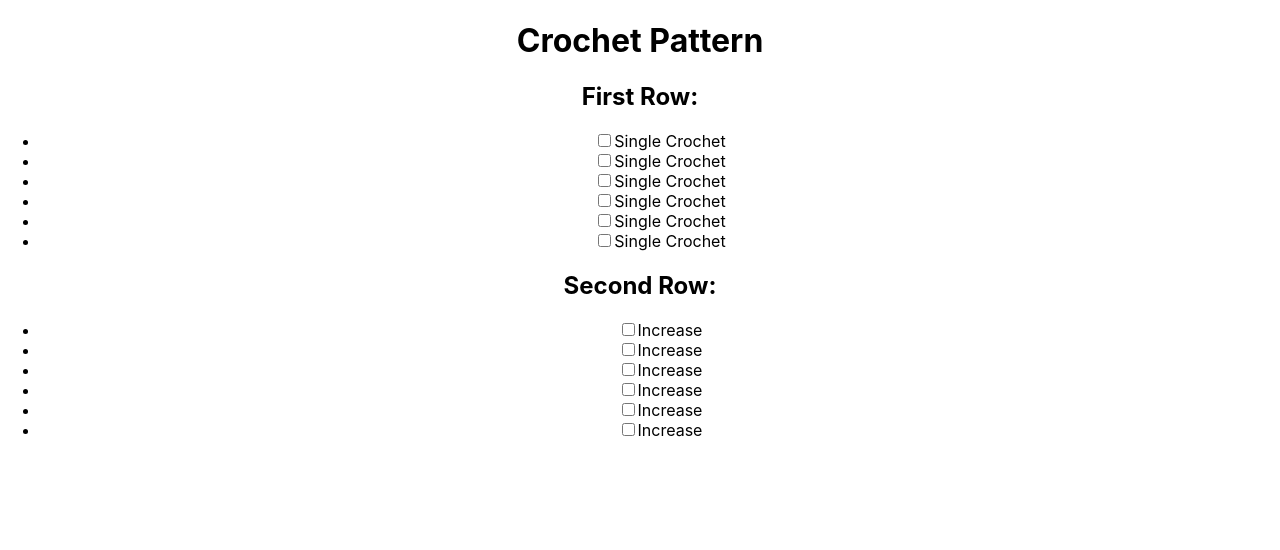
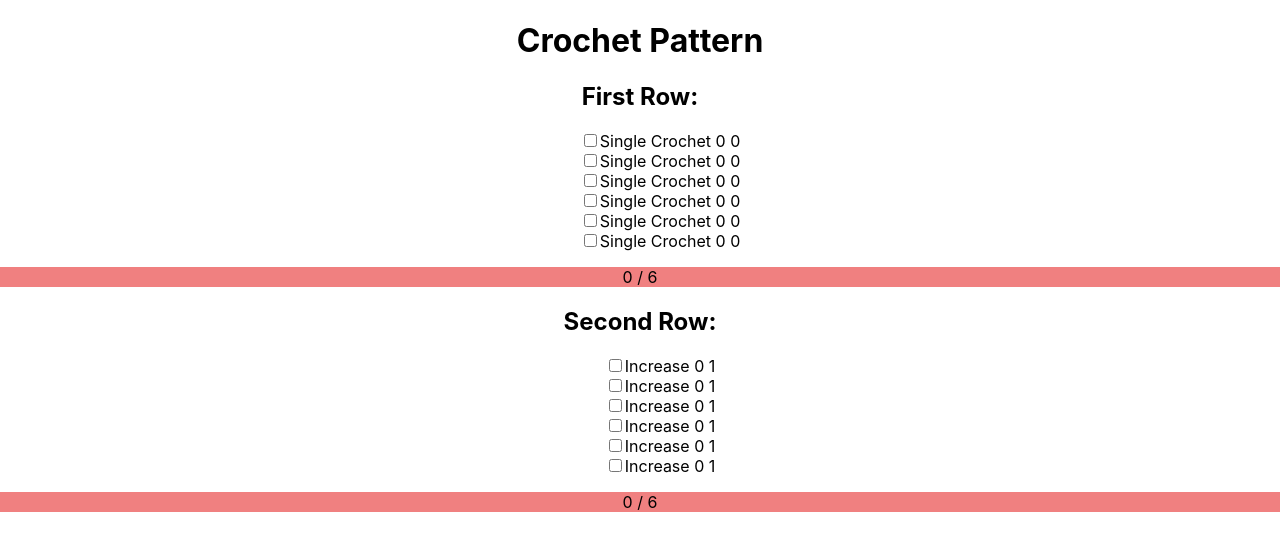
Before and after one commit to Chorwhat/crochet-app, a React (Create React App) app: page / in a window 1280 px wide. Shown: the top 550 px of the page. Built offline with nearby package versions, Linux system fonts and the light colour scheme.

Commit message:
adds row progress counter with css coloring
now each row has a progress div at the bottom of it

```diff
--- a/src/App.css
+++ b/src/App.css
@@ -6,6 +6,24 @@
   display: flex;
 }
 
+.incomplete {
+  background-color: lightcoral;
+  display: flex;
+  justify-content: center;
+  width: auto;
+  height: auto;
+}
+
+.complete {
+  background-color: greenyellow;
+  display: flex;
+  justify-content: center;
+  width: auto;
+  height: auto;
+}
+ul {
+  list-style-type: none;
+ }
 
 
 .App-logo {
--- a/src/components/Pattern.js
+++ b/src/components/Pattern.js
@@ -4,20 +4,20 @@ import Row from './Row';
 
 const pattern = [
   [
-  { id: 0, stitchType: 'Single Crochet', complete: false },
-  { id: 1, stitchType: 'Single Crochet', complete: false },
-  { id: 2, stitchType: 'Single Crochet', complete: false},
-  { id: 3, stitchType: 'Single Crochet', complete: false },
-  { id: 4, stitchType: 'Single Crochet', complete: false },
-  { id: 5, stitchType: 'Single Crochet', complete: false},
+  { id: 0, stitchType: 'Single Crochet', rowCount: 0, value: 0, complete: false },
+  { id: 1, stitchType: 'Single Crochet', rowCount: 0, value: 0, complete: false },
+  { id: 2, stitchType: 'Single Crochet', rowCount: 0, value: 0, complete: false},
+  { id: 3, stitchType: 'Single Crochet', rowCount: 0, value: 0, complete: false },
+  { id: 4, stitchType: 'Single Crochet', rowCount: 0, value: 0, complete: false },
+  { id: 5, stitchType: 'Single Crochet', rowCount: 0, value: 0, complete: false},
     ],
     [
-  { id: 0, stitchType: 'Increase', complete: false },
-  { id: 1, stitchType: 'Increase', complete: false },
-  { id: 2, stitchType: 'Increase', complete: false},
-  { id: 3, stitchType: 'Increase', complete: false },
-  { id: 4, stitchType: 'Increase', complete: false },
-  { id: 5, stitchType: 'Increase', complete: false},
+  { id: 0, stitchType: 'Increase', rowCount: 0, value: 1, complete: false },
+  { id: 1, stitchType: 'Increase', rowCount: 0, value: 1, complete: false },
+  { id: 2, stitchType: 'Increase', rowCount: 0, value: 1, complete: false},
+  { id: 3, stitchType: 'Increase', rowCount: 0, value: 1, complete: false },
+  { id: 4, stitchType: 'Increase', rowCount: 0, value: 1, complete: false },
+  { id: 5, stitchType: 'Increase', rowCount: 0, value: 1, complete: false},
     ],
 
 ];
@@ -32,19 +32,20 @@ export default function Pattern() {
     setFirstRow(firstRow.map(stitch => {
       if (stitch.id === stitchId) {
         // Create a *new* object with changes
-        return { ...stitch, complete: nextComplete };
+        return { ...stitch, complete: nextComplete, rowCount: nextComplete ? 1 : 0 };
       } else {
         // No changes
         return stitch;
       }
     }));
+
   }
 
   function handleToggleSecondRow(stitchId, nextComplete) {
     setSecondRow(secondRow.map(stitch => {
       if (stitch.id === stitchId) {
         // Create a *new* object with changes
-        return { ...stitch, complete: nextComplete };
+        return { ...stitch, complete: nextComplete, rowCount: nextComplete ? 1 : 0  };
       } else {
         // No changes
         return stitch;
@@ -58,11 +59,14 @@ export default function Pattern() {
       <h2>First Row:</h2>
       <Row
         stitches={firstRow}
-        onToggle={handleToggleFirstRow} />
+        onToggle={handleToggleFirstRow}
+        />
+
       <h2>Second Row:</h2>
       <Row
         stitches={secondRow}
-        onToggle={handleToggleSecondRow} />
+        onToggle={handleToggleSecondRow}
+         />
     </>
   );
 }
--- a/src/components/Row.js
+++ b/src/components/Row.js
@@ -1,8 +1,26 @@
+import '../App.css';
+
 function Row(props) {
 
-    const {stitches, onToggle } = props
+    const {stitches, onToggle} = props
 
+
+    let rowValue = 0
+    let rowLength = stitches.length
+    let rowComplete = false
+
+    for(let i = 0; i < stitches.length; i++){
+
+        rowValue += stitches[i].rowCount
+    }
+
+    if(rowValue == rowLength){
+        rowComplete = true
+    }
+
+    console.log(rowComplete)
     return (
+        <>
       <ul>
         {stitches.map(stitch => (
           <li key={stitch.id}>
@@ -12,13 +30,22 @@ function Row(props) {
                     stitch.id,
                     e.target.checked
                   );
+
+
                 }}
               />
-              {stitch.stitchType}
+              {stitch.stitchType} {" "}
+              {stitch.rowCount} {" "}
+              {stitch.value}
+
             </label>
           </li>
-        ))}
+        )
+        )}
       </ul>
+
+       <div className={`Row ${rowComplete ? "complete" : "incomplete"}`}>  {rowValue} / {rowLength} </div>
+     </>
     );
 }
 
```
